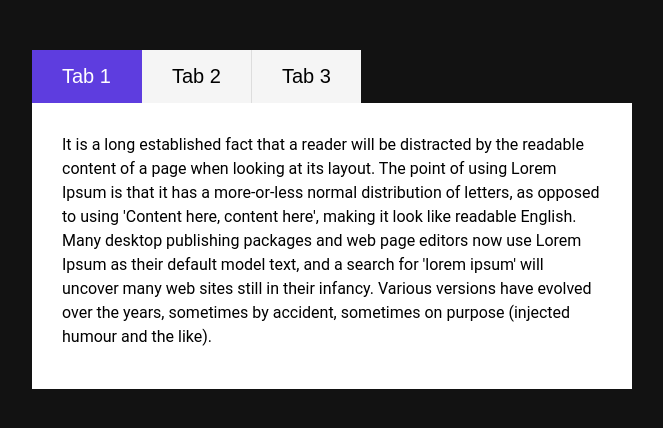
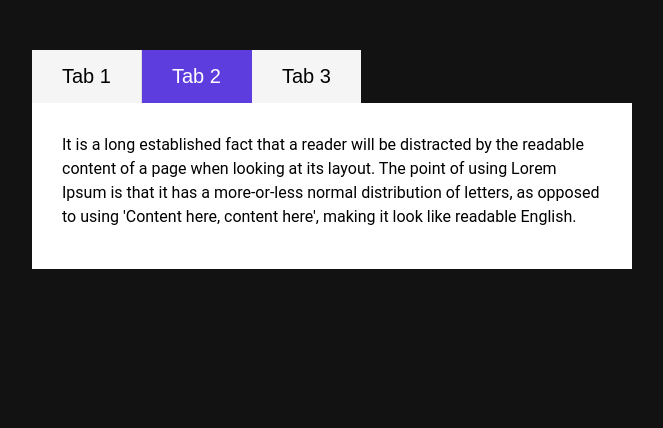
Before and after one commit to SergievP/tabs, a plain HTML site: page index.html in a window 1280 px wide. Both pictures are taken after a click on the button "Tab 2". Shown: the whole page, without its empty margins (308-971 px from the left). Drawn offline with Linux system fonts and the light colour scheme.

Commit message:
feat: add tabs

```diff
--- /dev/null
+++ b/app.js
@@ -0,0 +1,22 @@
+const tabsBtn = document.querySelectorAll(".tabs__nav-btn");
+const tabsItems = document.querySelectorAll(".tabs__item");
+
+tabsBtn.forEach(function(item) {
+    item.addEventListener("click", function() {
+        let currentBtn = item;
+        let tabId = currentBtn.getAttribute("data-tab");
+        let currentTab = document.querySelector(tabId);
+
+        tabsBtn.forEach(function(item) {
+            item.classList.remove('active');
+        });
+
+        tabsItems.forEach(function(item) {
+            item.classList.remove('active');
+        });
+
+        currentBtn.classList.add('active');
+        currentTab.classList.add('active');
+
+    });
+});
--- a/index.html
+++ b/index.html
@@ -10,24 +10,24 @@
 
     <div class="tabs">
         <div class="tabs__nav">
-            <button class="tabs__nav-btn  active" type="button">Tab 1</button>
-            <button class="tabs__nav-btn" type="button">Tab 2</button>
-            <button class="tabs__nav-btn" type="button">Tab 3</button>
+            <button class="tabs__nav-btn  active" type="button" data-tab="#tab_1">Tab 1</button>
+            <button class="tabs__nav-btn" type="button" data-tab="#tab_2">Tab 2</button>
+            <button class="tabs__nav-btn" type="button" data-tab="#tab_3">Tab 3</button>
         </div>
         <div class="tabs__content">
-            <div class="tabs__item  active">
+            <div class="tabs__item  active" id="tab_1">
                 <p>It is a long established fact that a reader will be distracted by the readable content of a page when looking at its layout. The point of using Lorem Ipsum is that it has a more-or-less normal distribution of letters, as opposed to using 'Content here, content here', making it look like readable English. Many desktop publishing packages and web page editors now use Lorem Ipsum as their default model text, and a search for 'lorem ipsum' will uncover many web sites still in their infancy. Various versions have evolved over the years, sometimes by accident, sometimes on purpose (injected humour and the like).</p>
             </div>
 
-            <div class="tabs__item">
+            <div class="tabs__item" id="tab_2">
                 <p>It is a long established fact that a reader will be distracted by the readable content of a page when looking at its layout. The point of using Lorem Ipsum is that it has a more-or-less normal distribution of letters, as opposed to using 'Content here, content here', making it look like readable English.</p>
             </div>
 
-            <div class="tabs__item">
+            <div class="tabs__item" id="tab_3">
                 <p>The point of using Lorem Ipsum is that it has a more-or-less normal distribution of letters, as opposed to using 'Content here, content here', making it look like readable English. Many desktop publishing packages and web page editors now use Lorem Ipsum as their default model text, and a search for 'lorem ipsum' will uncover many web sites still in their infancy. Various versions have evolved over the years, sometimes by accident, sometimes on purpose (injected humour and the like).</p>
             </div>
         </div>
     </div>
-
+    <script src="app.js"></script>
 </body>
 </html>
```
